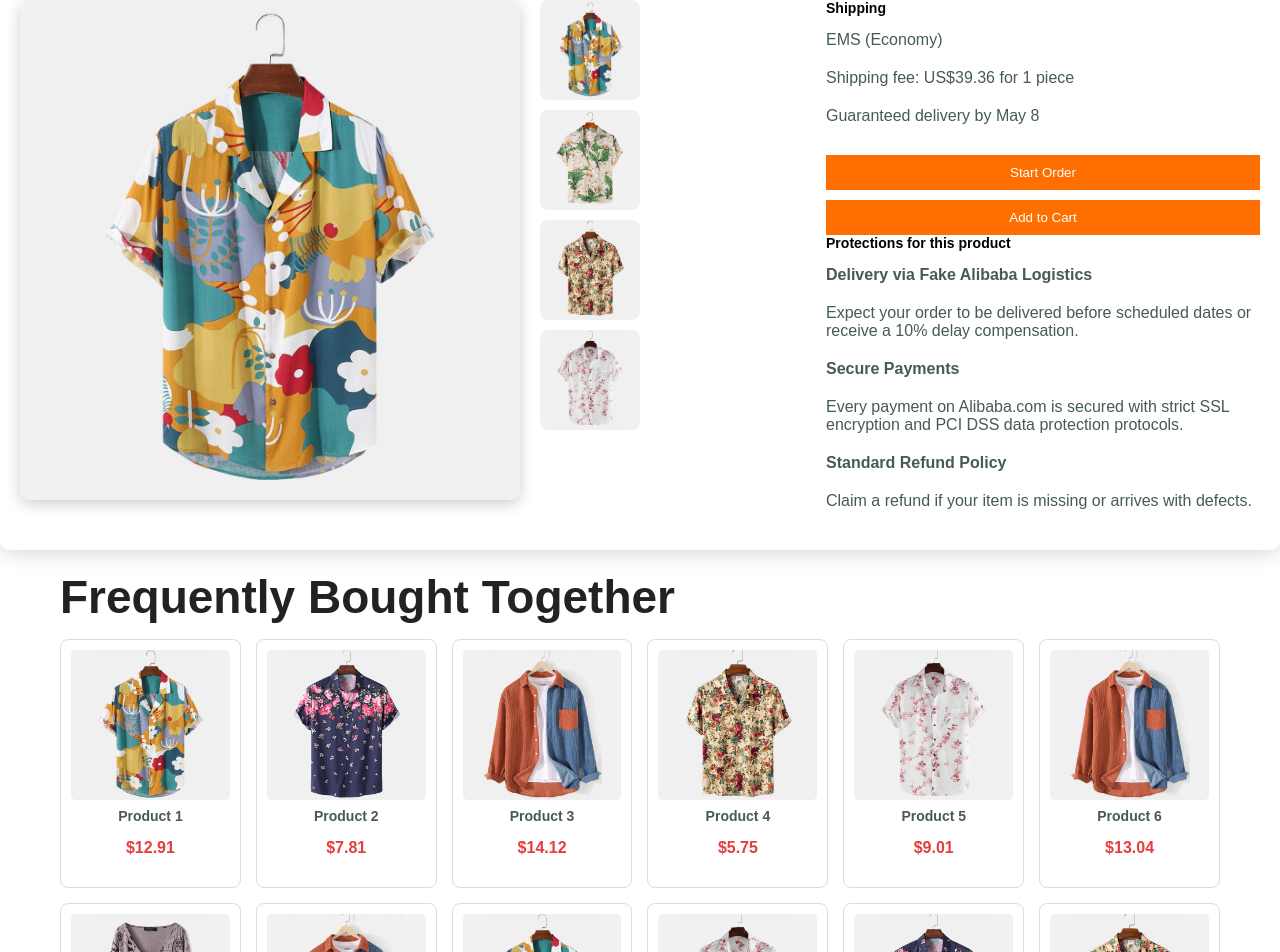
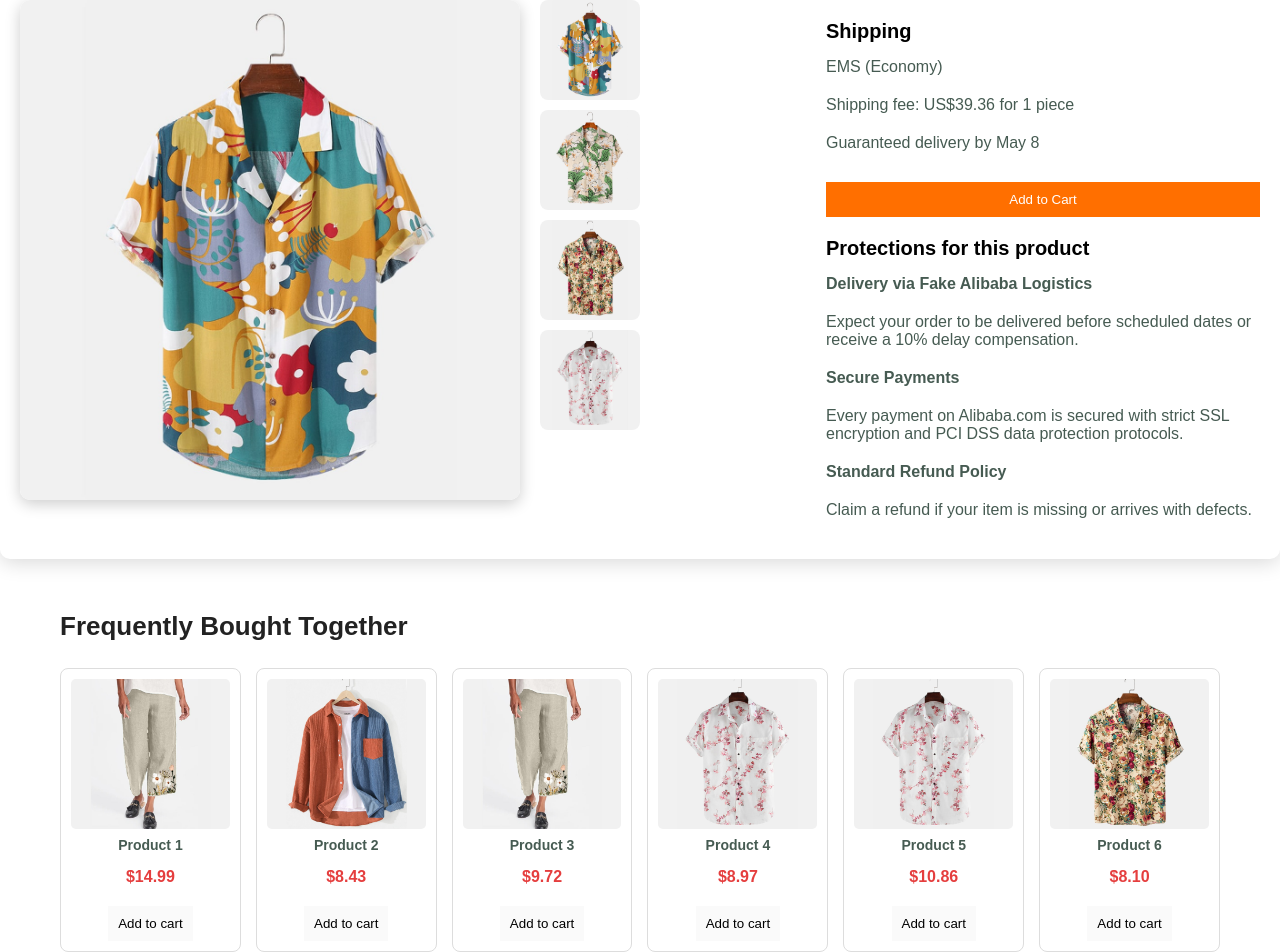
Before and after one commit to saladinjake/demo-example-store, a React (Vite) app: page /products-explorer/1 in a window 1280 px wide. Shown: the part 363-1315 px from the top of the page. Built offline with nearby package versions, Linux system fonts and the light colour scheme.

Commit message:
chore: resolve load more ui features fixes

```diff
--- a/src/components/Products/ProductDetail/FrequentlyBoughtSupplierProduct.tsx
+++ b/src/components/Products/ProductDetail/FrequentlyBoughtSupplierProduct.tsx
@@ -1,5 +1,6 @@
 import React, { useState, useEffect, useRef } from "react";
 import styled from "styled-components";
+import { useCart } from "../../../contexts/CartDrawerContext";
 
 // Styled Components
 const Container = styled.div`
@@ -10,6 +11,16 @@ const Container = styled.div`
 
 const SectionTitle = styled.h2`
   margin-bottom: 15px;
+  margin-top:20px;
+  font-size: 26px;
+   @media (max-width: 767px) {
+    margin-top: 20px;
+    width: 100%;
+
+      font-size: 20px;
+      margin-top:10px;
+
+  }
 `;
 
 const ProductGrid = styled.div`
@@ -47,18 +58,22 @@ const Price = styled.p`
 
 // Dummy Data Generator
 const generateProducts = (count: number) => {
-  return Array.from({ length: count }, (_, index) => ({
-    id: index + 1,
-    name: `Product ${index + 1}`,
-    image: `/images/products/f${Math.floor((Math.random() * 8 + 1))}.jpg`,
-    price: `$${(Math.random() * 10 + 5).toFixed(2)}`,
-  }));
+  return Array.from({ length: count }, (_, index) => {
+    const id = Math.floor((Math.random() * 8 + 1))
+    return ({
+      id,
+      name: `Product ${index + 1}`,
+      image: `/images/products/f${Math.floor((Math.random() * 8 + 1))}.jpg`,
+      price: `$${(Math.random() * 10 + 5).toFixed(2)}`,
+    })
+  });
 };
 
-const ProductList = ({ title="", initialLoad = 10 }) => {
+export const ProductListLoadMore = ({ title = "", initialLoad = 10 }) => {
   const [products, setProducts] = useState(generateProducts(initialLoad));
   const [hasMore, setHasMore] = useState(true);
   const loaderRef = useRef(null);
+  const {addItem } = useCart()
 
   // Load More Products on Scroll
   useEffect(() => {
@@ -87,6 +102,14 @@ const ProductList = ({ title="", initialLoad = 10 }) => {
             <ProductImage src={product.image} alt={product.name} />
             <ProductName>{product.name}</ProductName>
             <Price>{product.price}</Price>
+            <button
+             style={{
+              padding: "10px",
+              background:"#fafafa",
+              color:"#000",
+              border:"none"
+             }}
+            onClick={()=> addItem({...product, imageUrl: product.image})}>Add to cart</button>
           </ProductCard>
         ))}
       </ProductGrid>
@@ -95,13 +118,13 @@ const ProductList = ({ title="", initialLoad = 10 }) => {
   );
 };
 
-const App = () => {
+const DisplayScrollLoadMore = () => {
   return (
     <Container>
-      <ProductList title="Frequently Bought Together" />
-      <ProductList title="Supplier's Popular Products" />
+      <ProductListLoadMore title="Frequently Bought Together" />
+      <ProductListLoadMore title="Supplier's Popular Products" />
     </Container>
   );
 };
 
-export default App;
+export default DisplayScrollLoadMore;
--- a/src/components/Products/ProductDetail/productDetail.tsx
+++ b/src/components/Products/ProductDetail/productDetail.tsx
@@ -110,6 +110,20 @@ const ColorOption = styled.div`
 
 const ShippingInfo = styled.div`
   width: 35%;
+  @media (max-width: 767px) {
+    margin-top: 20px;
+    width: 100%;
+    & h3{
+      font-size: 20px;
+      margin-top:10px;
+    }
+  }
+
+
+   & h3{
+      font-size: 20px;
+      margin-top:20px;
+    }
 `;
 
 const Button = styled.button`
@@ -129,7 +143,7 @@ const ProductDetailsSectionA = () => {
    sizes:['small','medium','xl', 'l'],
    colors:['red','yellow', 'black']
   }
-  const { id }: {id: any} = useParams()
+  const { id } = useParams()
   const [selectedImage, setSelectedImage] = useState<any>( parseInt(id) <= product.images[0].length ? product.images[parseInt(id) -1]: product.images[0]);
 
   const productInfo = defaultData.find(item => item.id ==id) || defaultData[0];
@@ -176,7 +190,7 @@ const { addItem } = useCart()
         <p>EMS (Economy)</p>
         <p>Shipping fee: US$39.36 for 1 piece</p>
         <p>Guaranteed delivery by May 8</p>
-        <Button>Start Order</Button>
+        {/* <Button>Start Order</Button> */}
         <Button onClick={()=>  addItem({...productInfo, imageUrl: productInfo.thumbnail, })}>Add to Cart</Button>
 
         <h3>Protections for this product</h3>
@@ -192,166 +206,3 @@ const { addItem } = useCart()
 };
 
 export default ProductDetailsSectionA;
-
-
-
-
-
-
-
-
-
-
-
-
-
-
-
-
-
-
-
-
-
-// import React from "react";
-// import styled from "styled-components";
-// import { AiOutlineHeart, AiOutlineShoppingCart } from "react-icons/ai";
-// import Slider from "react-slick";
-
-// // Styled Components
-// const ProductPage = styled.div`
-//   display: flex;
-//   gap: 20px;
-//   padding: 20px;
-
-//   margin: auto;
-// `;
-
-// const Sidebar = styled.div`
-//   flex: 1;
-//   .slick-slide img {
-//     width: 100%;
-//     border-radius: 10px;
-//   }
-// `;
-
-// const ProductInfo = styled.div`
-//   flex: 2;
-// `;
-
-// const Title = styled.h2`
-//   font-size: 24px;
-//   margin-bottom: 10px;
-// `;
-
-// const Vendor = styled.p`
-//   color: gray;
-//   font-size: 14px;
-// `;
-
-// const PriceSection = styled.div`
-//   margin: 15px 0;
-//   font-size: 18px;
-// `;
-
-// const VariationSection = styled.div`
-//   display: flex;
-//   gap: 10px;
-//   margin: 10px 0;
-// `;
-
-// const ColorBox = styled.div<{selected?: boolean}>`
-//   width: 30px;
-//   height: 30px;
-//   border-radius: 5px;
-//   background-color: ${(props) => props.color};
-//   cursor: pointer;
-//   border: ${(props) => (props.selected ? "2px solid black" : "none")};
-// `;
-
-// const Buttons = styled.div`
-//   display: flex;
-//   gap: 10px;
-//   margin-top: 20px;
-// `;
-
-// const Button = styled.button<{bg?: string}>`
-//   padding: 10px;
-//   font-size: 16px;
-//   cursor: pointer;
-//   border-radius: 5px;
-//   border: none;
-//   background: ${(props) => props.bg || "#ff6f00"};
-//   color: ${(props) => (props.bg ? "#fff" : "#000")};
-//   display: flex;
-//   align-items: center;
-//   gap: 5px;
-
-//   &:hover {
-//     opacity: 0.8;
-//   }
-// `;
-
-// const ProductDetail = () => {
-//   const colors = ["#ffffff", "#000000", "#d32f2f", "#673ab7", "#ff4081"];
-//   const images = [
-//     "/sampleProduct.jpg",
-//     "/sampleProduct.jpg",
-//     "/sampleProduct.jpg",
-//   ];
-
-//   const settings = {
-//     dots: true,
-//     infinite: true,
-//     speed: 500,
-//     slidesToShow: 1,
-//     slidesToScroll: 1,
-//   };
-
-//   return (
-//     <ProductPage>
-//       {/* Sidebar for Images */}
-//       <Sidebar>
-//         {/* <Slider {...settings}> */}
-//         <img className="slick-slide" key={"0000"} src={"/sampleProduct.jpg"} alt={`Product`} />
-//           {images.map((img, index) => (
-//             <img key={index} src={img} alt={`Product ${index + 1}`} />
-//           ))}
-//         {/* </Slider> */}
-//       </Sidebar>
-
-//       {/* Product Details */}
-//       <ProductInfo>
-//         <Title>Leather Exquisite Shoulder Bag</Title>
-//         <Vendor>Baoding Bateli Luggage Manufacturing Co. Ltd. - Verified</Vendor>
-
-//         <PriceSection>
-//           <p>1-9 pieces: <strong>$6.03</strong></p>
-//           <p>10-99 pieces: <strong>$5.63</strong></p>
-//           <p>100+ pieces: <strong>$5.48</strong></p>
-//         </PriceSection>
-
-//         <p><strong>Sample price:</strong> $6.03</p>
-
-//         {/* Variations */}
-//         <VariationSection>
-//           {colors.map((color, idx) => (
-//             <ColorBox key={idx} color={color} />
-//           ))}
-//         </VariationSection>
-
-//         {/* Buttons */}
-//         <Buttons>
-//           <Button>
-//             <AiOutlineShoppingCart /> Add to Cart
-//           </Button>
-//           <Button bg="gray">
-//             <AiOutlineHeart /> Wishlist
-//           </Button>
-//         </Buttons>
-//       </ProductInfo>
-//     </ProductPage>
-//   );
-// };
-
-// export default ProductDetail;
--- a/src/modules/Shop/ProductInfo/index.tsx
+++ b/src/modules/Shop/ProductInfo/index.tsx
@@ -1,13 +1,14 @@
 import ProductDetailScreen from "../../../components/Products/ProductDetail";
+import { CartProvider } from "../../../contexts/CartDrawerContext";
 
 
 
 const LandingPage = () => {
 
   return (
-    <>
+    <CartProvider>
       <ProductDetailScreen/>
-    </>
+    </CartProvider>
 
   )
 }
```
